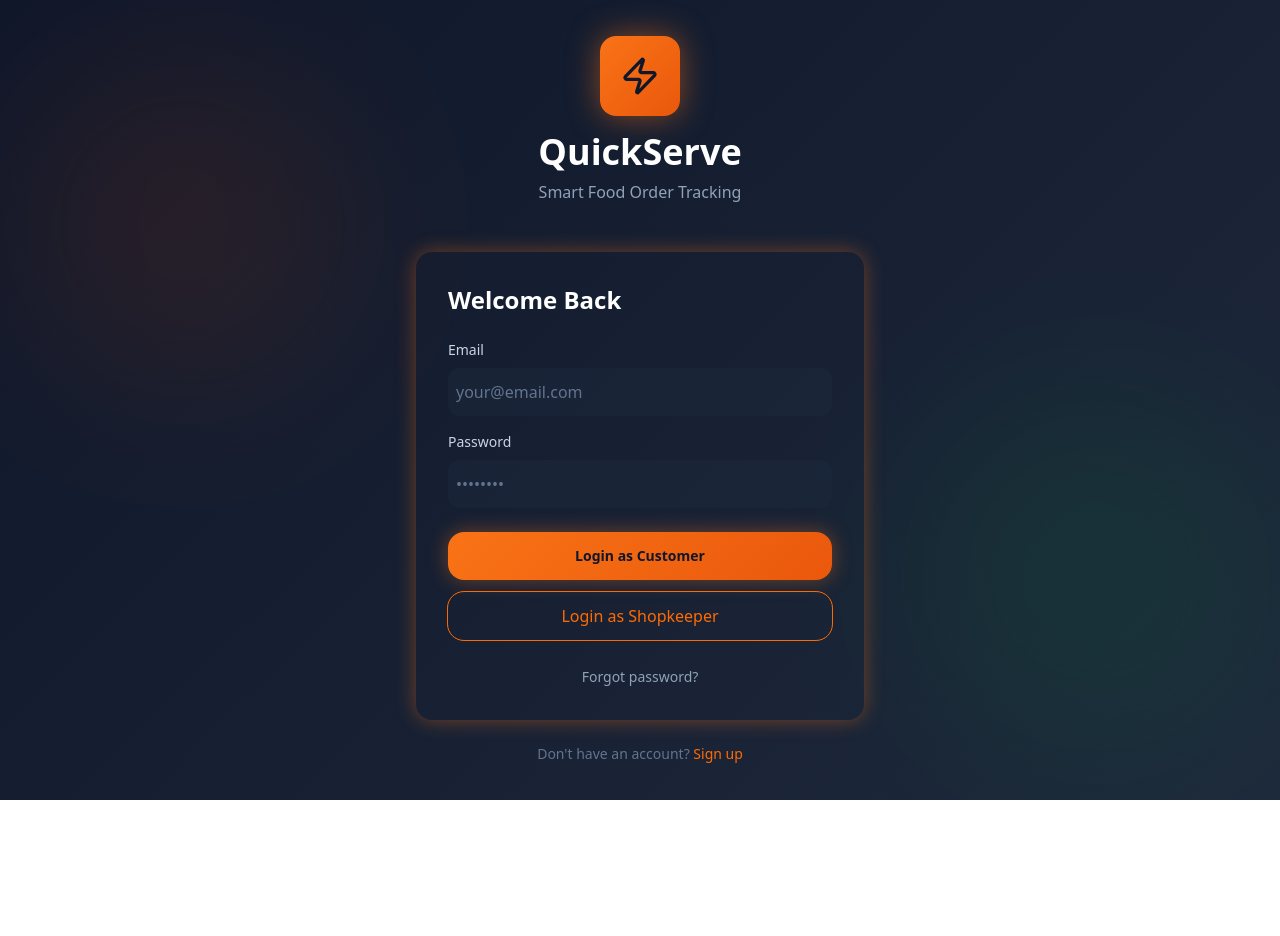
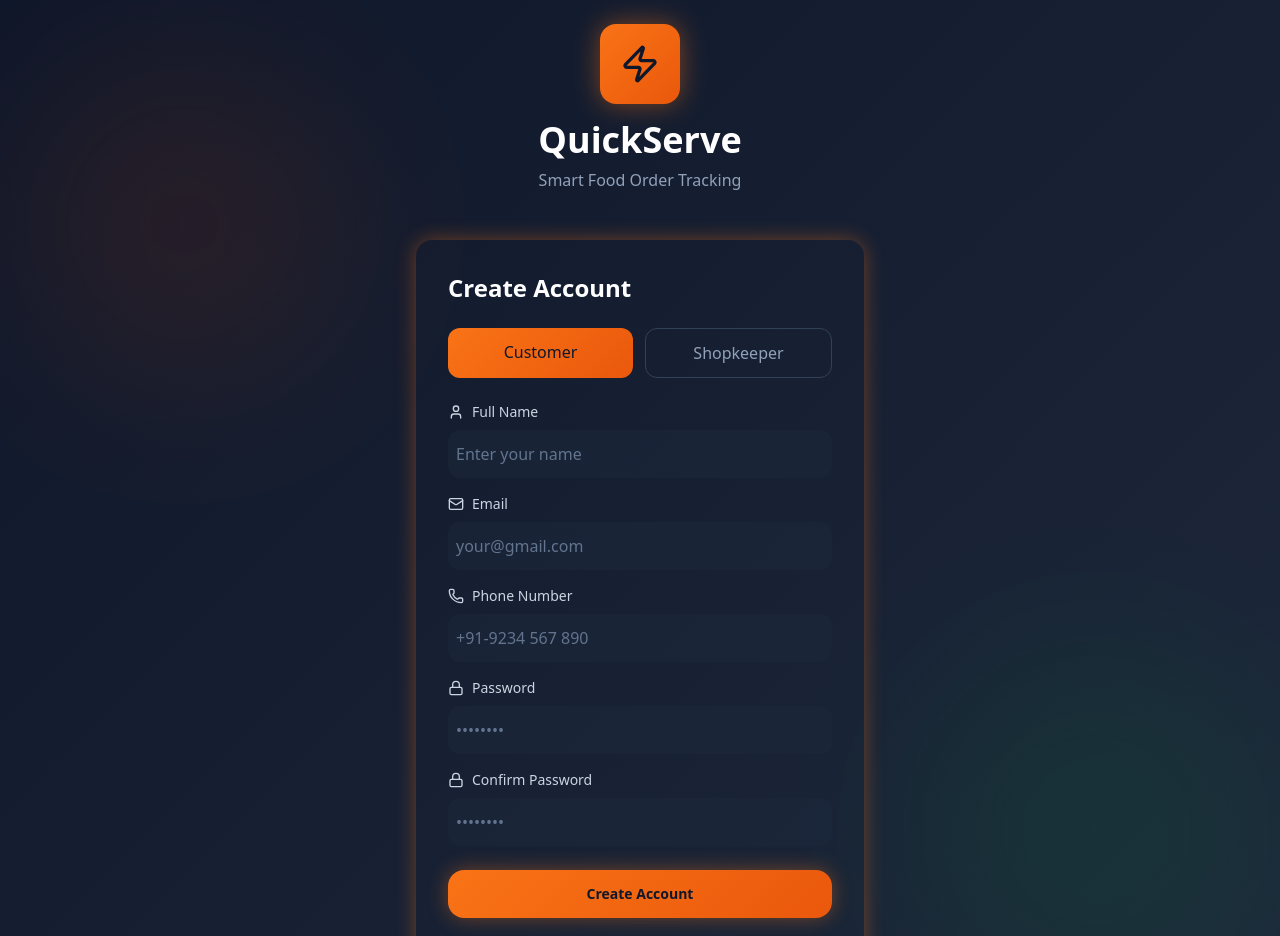
Before and after one commit to Gaurav-meena95/capstone_03_QuickServe, a React (Vite) app in the folder Frontend/quick_serve/: page / in a window 1280 px wide. Shown: the top 936 px of the page. Before the commit the page ends 800 px from the top, so only its background shows below. Built offline with nearby package versions, Linux system fonts and the light colour scheme.

Commit message:
SignUp page complete

```diff
--- a/Frontend/quick_serve/src/App.jsx
+++ b/Frontend/quick_serve/src/App.jsx
@@ -1,6 +1,7 @@
 import { useState } from 'react'
 import { LoginPage } from './components/LoginPage'
 import { SplashScreen } from './components/SplashScreen'
+import { SignupPage } from './components/SignupPage'
 
 function App() {
   const [showSplash, setShowsplash] = useState(true)
@@ -11,7 +12,8 @@ function App() {
   return (
     <div className='size-full bg-slate-900 overflow-hidden'>
       {/* <SplashScreen/> */}
-      <LoginPage/>
+      {/* <LoginPage/> */}
+      <SignupPage/>
     </div>
   )
 }
--- a/Frontend/quick_serve/src/components/LoginPage.jsx
+++ b/Frontend/quick_serve/src/components/LoginPage.jsx
@@ -121,7 +121,6 @@ export function LoginPage({ onLogin, onNavigateToSignup }) {
                     </button>
                 </p>
             </motion.div >
-
         </div >
     )
 }
--- /dev/null
+++ b/Frontend/quick_serve/src/components/SignupPage.jsx
@@ -0,0 +1,175 @@
+import { easeInOut, motion } from "framer-motion";
+import { Lock, Mail, Phone, User, Zap } from "lucide-react";
+import { useState } from "react";
+
+export function SignupPage({ onSignup, onNavigateToLogin }) {
+    const [role, setRole] = useState('customer');
+    return (
+        <div className="min-h-screen gradient-bg flex items-center justify-center overflow-hidden relative p-6">
+            <motion.div
+                className="absolute h-72 w-72 top-20 left-10 bg-orange-600/20 rounded-full blur-3xl"
+                animate={{
+                    scale: [1, 1.3, 1],
+                    opacity: [0.3, 0.5, 0.3]
+                }}
+                transition={{
+                    duration: 8,
+                    repeat: Infinity,
+                    ease: easeInOut
+                }}
+
+            />
+            <motion.div
+                className="absolute h-72 w-72 bottom-20 right-10 bg-green-600/20 rounded-full blur-3xl"
+                animate={{
+                    scale: [1, 1.3, 1],
+                    opacity: [0.3, 0.5, 0.3]
+                }}
+                transition={{
+                    duration: 8,
+                    repeat: Infinity,
+                    ease: easeInOut,
+                    delay: 1
+                }}
+            />
+
+            <motion.div
+                initial={{ opacity: 0, y: 20 }}
+                animate={{ opacity: 1, y: 0 }}
+                transition={{ duration: 0.8 }}
+                className="w-full max-w-md relative z-10"
+            >
+                {/* logo  */}
+                <motion.div
+                    className="text-center mb-12"
+                    initial={{ opacity: 0, scale: 0.8 }}
+                    animate={{ opacity: 1, scale: 1 }}
+                    transition={{ delay: 0.2, duration: 0.6 }}
+                >
+                    <motion.div
+                        className="inline-flex items-center justify-center w-20 h-20 rounded-2xl gradient-orange glow-orange mb-4"
+                        animate={{
+                            boxShadow: [
+                                "0 0 20px rgba(249, 115, 22, 0.4)",
+                                "0 0 40px rgba(249, 115, 22, 0.6)",
+                                "0 0 20px rgba(249, 115, 22, 0.4)",
+                            ]
+                        }}
+                        transition={{
+                            duration: 2,
+                            repeat: Infinity,
+                            ease: "easeInOut"
+                        }}
+                    >
+                        <Zap className="w-10 h-10 text-slate-900" />
+                    </motion.div>
+                    <h1 className="text-4xl font-bold text-white mb-2">QuickServe</h1>
+                    <p className="text-slate-400">Smart Food Order Tracking</p>
+                </motion.div>
+                <motion.div
+                    className="glass rounded-2xl p-8 glow-orange"
+                    initial={{ opacit: 0, y: 20 }}
+                    animate={{ opacity: 1, y: 0 }}
+                    transition={{ delay: 0.4, duration: 0.6 }}
+                >
+                    <h2 className="text-2xl text-white font-bold mb-6">Create Account</h2>
+                    {/* Role Selection */}
+                    <div className="flex gap-3 mb-6">
+                        <motion.div
+                            whileTap={{ scale: 0.98 }}
+                            onClick={() => setRole('customer')}
+                            className={`flex-1 p-3 rounded-xl text-center transition-all duration-300 ${role === 'customer' ? 'gradient-orange text-slate-900'
+                                : 'glass border border-slate-700 text-slate-400 hover:border-orange-500/50'}`}
+                        >
+                            Customer
+                        </motion.div>
+                        <motion.div
+                            whileTap={{ scale: 0.98 }}
+                            onClick={() => setRole('shopkeeper')}
+                            className={`flex-1 p-3 rounded-xl text-center transition-all duration-300 ${role === 'shopkeeper' ? 'gradient-orange text-slate-900'
+                                : 'glass border border-slate-700 text-slate-400 hover:border-orange-500/50'}`}
+                        >
+                            Shopkeeper
+                        </motion.div>
+                    </div>
+
+                    <div className="space-y-4 mb-6">
+                        <div>
+                            <label className="text-sm flex items-center gap-2 text-slate-300 mb-2 ">
+                                <User className="w-4 h-4" />Full Name
+                            </label>
+                            <input type="text"
+                                placeholder="Enter your name"
+                                className="bg-slate-800/50  outline-orange-700 text-white placeholder:text-slate-500 rounded-xl h-12 p-2 w-full"
+                            />
+                        </div>
+                        <div>
+                            <label className="text-sm flex items-center gap-2 text-slate-300 mb-2 ">
+                                <Mail className="w-4 h-4" />Email
+                            </label>
+                            <input type="email"
+                                placeholder="your@gmail.com"
+                                className="bg-slate-800/50  outline-orange-700 text-white placeholder:text-slate-500 rounded-xl h-12 p-2 w-full"
+                            />
+                        </div>
+                        <div>
+                            <label className="text-sm flex items-center gap-2 text-slate-300 mb-2 ">
+                                <Phone className="w-4 h-4" />Phone Number
+                            </label>
+                            <input type="tel"
+                                placeholder="+91-9234 567 890"
+                                className="bg-slate-800/50  outline-orange-700 text-white placeholder:text-slate-500 rounded-xl h-12 p-2 w-full"
+                            />
+                        </div>
+                        <div>
+                            <label className="text-sm flex items-center  gap-2 text-slate-300 mb-2 block">
+                                <Lock className="w-4 h-4" />Password
+                            </label>
+                            <input type="password"
+                                placeholder="••••••••"
+                                className="bg-slate-800/50 outline-orange-700 text-white placeholder:text-slate-500 rounded-xl h-12 p-2 w-full"
+                            />
+                        </div>
+                        <div>
+                            <label className="text-sm flex items-center gap-2 text-slate-300 mb-2 block">
+                                <Lock className="w-4 h-4" />Confirm Password
+                            </label>
+                            <input type="password"
+                                placeholder="••••••••"
+                                className="bg-slate-800/50 outline-orange-700 text-white placeholder:text-slate-500 rounded-xl h-12 p-2 w-full"
+                            />
+                        </div>
+
+                    </div>
+
+                    <motion.div whileHover={{ scale: 1.02 }} whileTap={{ scale: 0.98 }}>
+                        <button
+                            onClick={() => onSignup(role)}
+                            className="w-full h-12 gradient-orange glow-orange font-semibold text-sm rounded-2xl text-slate-900 hover:shadow-[0_0_30px_rgba(249,115,22,0.6)] transition-all duration-300">
+                            Create Account
+                        </button>
+                    </motion.div>
+
+                    <div className="text-center mt-4">
+                        <p className="text-sm text-slate-400">
+                            By signing up, you agree to our{" "}
+                            <a href="#" className="text-orange-500 hover:text-orange-400">Terms</a>
+                            {" "}and{" "}
+                            <a href="#" className="text-orange-500 hover:text-orange-400">Privacy Policy</a>
+                        </p>
+                    </div>
+
+                </motion.div >
+                <p className="text-center text-slate-500 text-sm mt-6">
+                    Already have an account?{" "}
+                    <button
+                        onClick={onNavigateToLogin}
+                        className="text-orange-500 hover:text-orange-300 transition-colors"
+                    >
+                        Log in
+                    </button>
+                </p>
+            </motion.div >
+        </div>
+    )
+}
```
